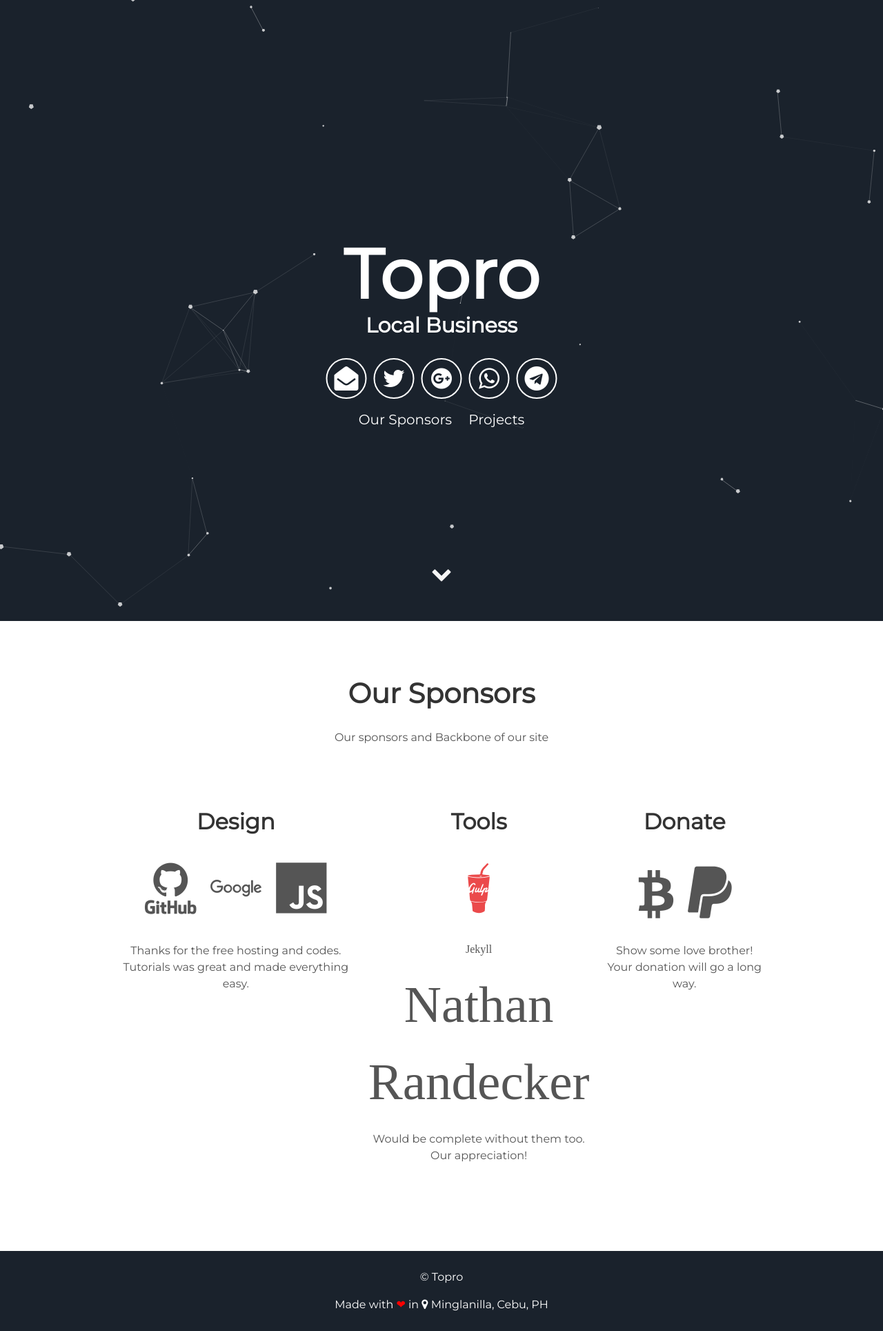
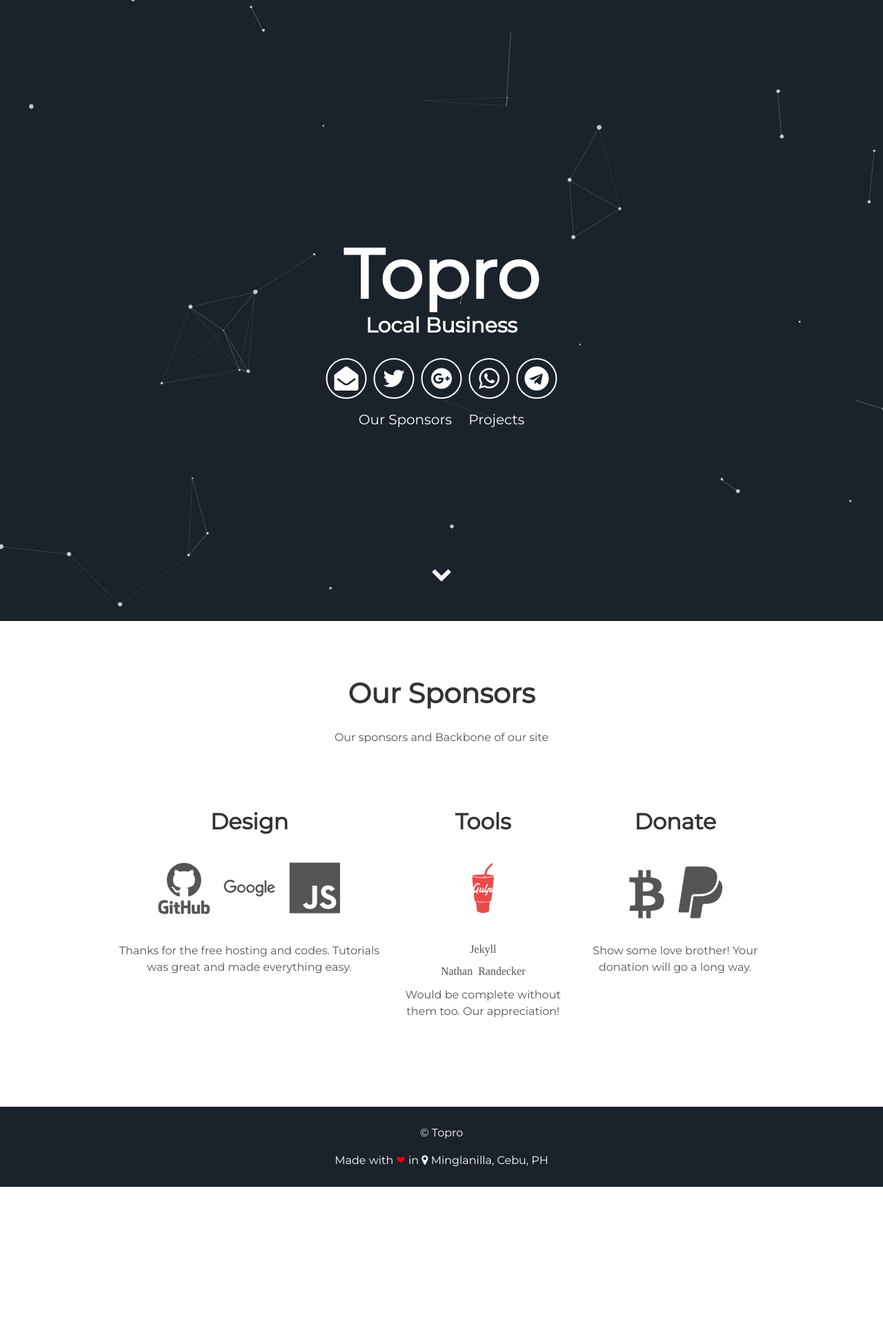
Before and after one commit to toprobusiness/topro.github.io, a Jekyll site: the page built from index.html, in a window 1280 px wide. Shown: the whole page at 69% size. Built offline with Jekyll 4.4.1, drawn with Linux system fonts in a browser that asks for light colours; comment, search, counter and statistics services are not loaded; after the commit the page ends 1720 px from its top, so only the background shows below that.

Commit message:
Update about.html

```diff
--- a/_includes/about.html
+++ b/_includes/about.html
@@ -14,7 +14,7 @@
       <h2>Tools</h2>
       <i class="devicon-gulp-plain colored"></i>
       <i class="devicon-jekyll-colored"><p>Jekyll</p></i>
-      <i class="devicon-wordmark">Nathan Randecker</i>
+      <i class="devicon-wordmark"><p>Nathan Randecker</p></i>
       <p>Would be complete without them too. Our appreciation!</p>
     </div>
    <div class="tech">
```
